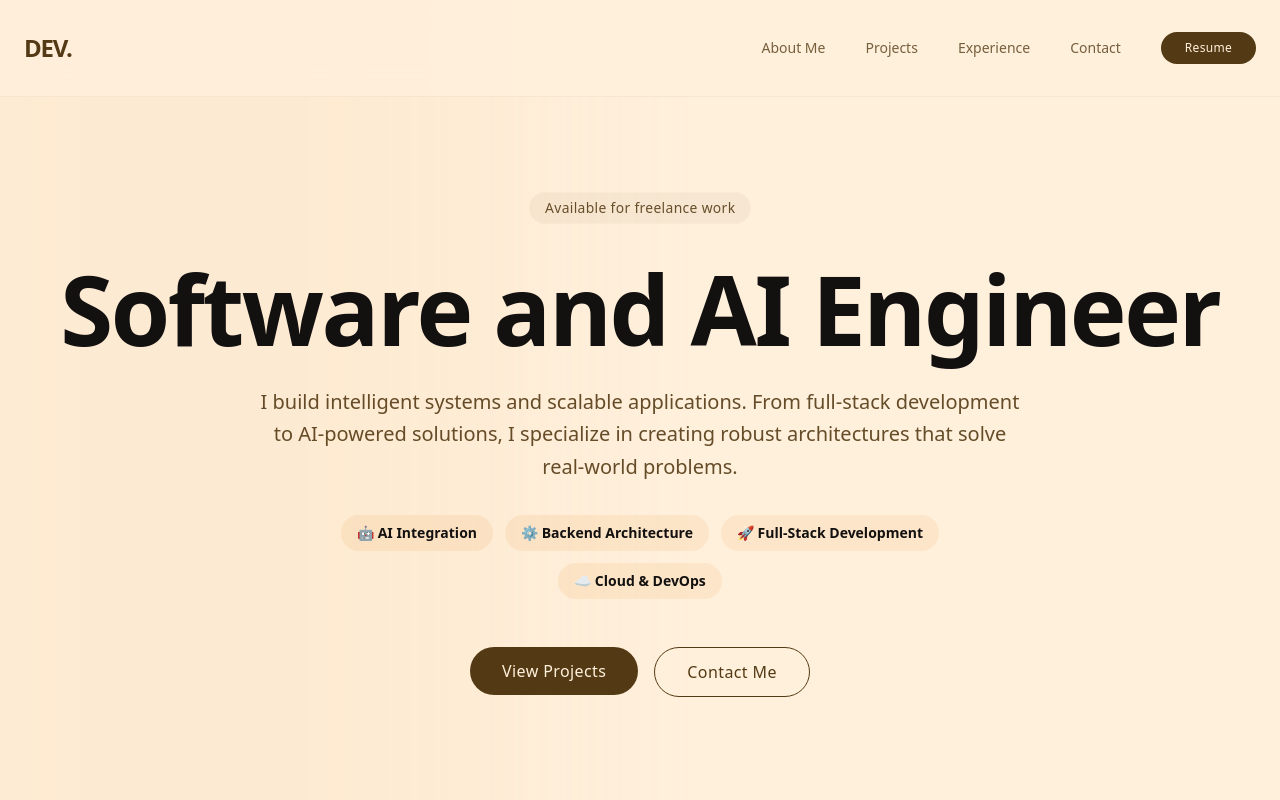
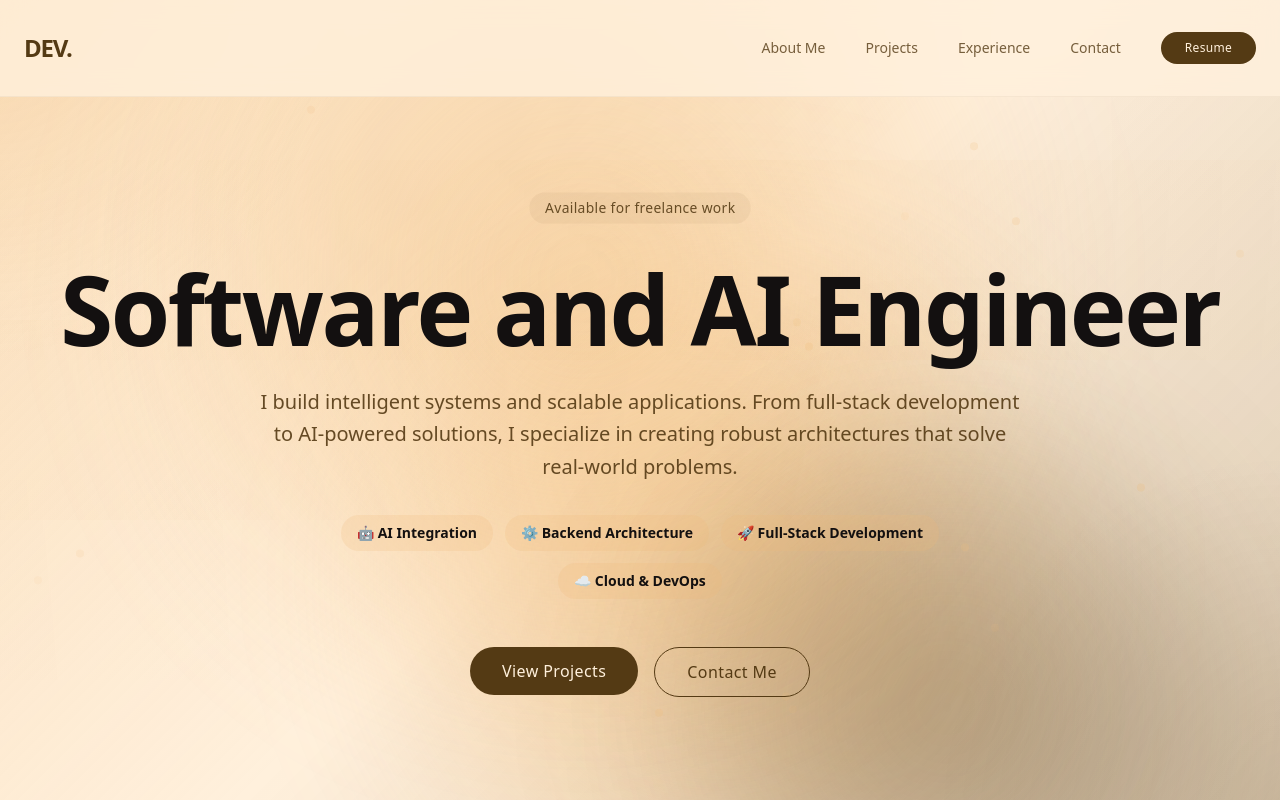
Before and after one commit to Raphala27/my_portfolio, a Next.js app: page / in a window 1280 px wide. Shown: the top 800 px of the page. Built offline with nearby package versions, Linux system fonts and the light colour scheme.

Commit message:
add background effet

```diff
--- a/src/app/page.tsx
+++ b/src/app/page.tsx
@@ -8,9 +8,10 @@ import { HeroBackground } from "@/components/ui/HeroBackground";
 
 export default function Home() {
   return (
-    <main className="min-h-screen selection:bg-chic-accent selection:text-chic-brown relative overflow-hidden">
+    <>
+      <HeroBackground />
+      <main className="min-h-screen selection:bg-chic-accent selection:text-chic-brown relative z-10 overflow-hidden">
         <Navbar />
-      <HeroBackground />
 
         {/* Hero Section */}
         <section className="container mx-auto px-6 py-32 md:py-48 flex flex-col items-center text-center relative z-10">
@@ -67,7 +68,7 @@ export default function Home() {
         </section>
 
         {/* About Section */}
-      <section id="about" className="container mx-auto px-6 py-24">
+        <section id="about" className="container mx-auto px-6 py-24 relative z-10">
           <ScrollReveal>
             <div className="grid md:grid-cols-2 gap-16 items-center">
               <div className="relative group">
@@ -124,7 +125,7 @@ export default function Home() {
         </section>
 
         {/* Projects Section */}
-      <section id="projects" className="bg-white/30 backdrop-blur-md border-y border-white/20 py-24">
+        <section id="projects" className="py-24 relative z-10">
           <div className="container mx-auto px-6">
             <ScrollReveal width="100%">
               <div className="flex items-center justify-between mb-16">
@@ -264,7 +265,7 @@ export default function Home() {
         </section>
 
         {/* Experience Section */}
-      <section id="experience" className="container mx-auto px-6 py-24">
+        <section id="experience" className="container mx-auto px-6 py-24 relative z-10">
           <ScrollReveal width="100%">
             <div className="flex items-center justify-center gap-4 mb-16">
               <div className="w-12 h-1 bg-chic-accent rounded-full"></div>
@@ -371,7 +372,7 @@ export default function Home() {
         </section>
 
         {/* Education Section */}
-      <section id="education" className="bg-white/30 backdrop-blur-md border-y border-white/20 py-24">
+        <section id="education" className="py-24 relative z-10">
           <div className="container mx-auto px-6">
             <ScrollReveal width="100%">
               <div className="flex items-center justify-center gap-4 mb-16">
@@ -431,7 +432,7 @@ export default function Home() {
         </section>
 
         {/* Contact Section */}
-      <section id="contact" className="bg-chic-dark text-chic-bg py-24">
+        <section id="contact" className="bg-chic-dark text-chic-bg py-24 relative z-10">
           <div className="container mx-auto px-6 text-center">
             <ScrollReveal width="100%">
               <h2 className="text-3xl md:text-4xl font-bold mb-8">Let's Work Together</h2>
@@ -456,5 +457,6 @@ export default function Home() {
           </div>
         </section>
       </main>
+    </>
   );
 }
--- a/src/components/ui/HeroBackground.tsx
+++ b/src/components/ui/HeroBackground.tsx
@@ -4,10 +4,157 @@ import { motion } from "framer-motion";
 
 export const HeroBackground = () => {
     return (
-        <div className="absolute inset-0 -z-10 overflow-hidden">
-            <div className="absolute top-[-20%] left-[-10%] w-[50%] h-[50%] rounded-full bg-chic-accent/20 blur-[100px] animate-aurora" />
-            <div className="absolute bottom-[-10%] right-[-5%] w-[40%] h-[40%] rounded-full bg-chic-brown/10 blur-[80px] animate-aurora" style={{ animationDelay: "2s" }} />
-            <div className="absolute top-[40%] left-[30%] w-[30%] h-[30%] rounded-full bg-chic-accent/10 blur-[60px] animate-aurora" style={{ animationDelay: "4s" }} />
+        <div className="fixed inset-0 z-[1] overflow-hidden pointer-events-none">
+            {/* Animated wave-like gradient strips */}
+            <motion.div
+                className="absolute inset-0"
+                style={{
+                    background: 'linear-gradient(135deg, rgba(240, 187, 120, 0.3) 0%, transparent 50%, rgba(84, 58, 20, 0.2) 100%)',
+                }}
+                animate={{
+                    backgroundPosition: ['0% 0%', '100% 100%', '0% 0%'],
+                }}
+                transition={{
+                    duration: 20,
+                    repeat: Infinity,
+                    ease: 'linear',
+                }}
+            />
+
+            {/* Large moving orbs with higher opacity */}
+            <motion.div
+                className="absolute top-[10%] left-[10%] w-[600px] h-[600px] rounded-full"
+                style={{
+                    background: 'radial-gradient(circle, rgba(240, 187, 120, 0.6) 0%, rgba(240, 187, 120, 0.3) 40%, transparent 70%)',
+                    filter: 'blur(50px)',
+                }}
+                animate={{
+                    x: [0, 300, 0],
+                    y: [0, 200, 0],
+                    scale: [1, 1.3, 1],
+                }}
+                transition={{
+                    duration: 15,
+                    repeat: Infinity,
+                    ease: 'easeInOut',
+                }}
+            />
+
+            <motion.div
+                className="absolute bottom-[5%] right-[10%] w-[700px] h-[700px] rounded-full"
+                style={{
+                    background: 'radial-gradient(circle, rgba(240, 187, 120, 0.5) 0%, rgba(240, 187, 120, 0.25) 40%, transparent 70%)',
+                    filter: 'blur(50px)',
+                }}
+                animate={{
+                    x: [0, -250, 0],
+                    y: [0, -150, 0],
+                    scale: [1, 1.4, 1],
+                }}
+                transition={{
+                    duration: 18,
+                    repeat: Infinity,
+                    ease: 'easeInOut',
+                }}
+            />
+
+            <motion.div
+                className="absolute top-[50%] left-[50%] w-[500px] h-[500px] rounded-full"
+                style={{
+                    background: 'radial-gradient(circle, rgba(84, 58, 20, 0.4) 0%, rgba(84, 58, 20, 0.2) 40%, transparent 70%)',
+                    filter: 'blur(45px)',
+                    transform: 'translate(-50%, -50%)',
+                }}
+                animate={{
+                    x: [-100, 100, -100],
+                    y: [-100, 100, -100],
+                    scale: [1, 1.5, 1],
+                }}
+                transition={{
+                    duration: 20,
+                    repeat: Infinity,
+                    ease: 'easeInOut',
+                }}
+            />
+
+            {/* Diagonal animated stripes for more visible effect */}
+            {[0, 1, 2, 3, 4].map((i) => (
+                <motion.div
+                    key={i}
+                    className="absolute h-[200px] w-[150%] -left-[25%]"
+                    style={{
+                        top: `${i * 20}%`,
+                        background: 'linear-gradient(90deg, transparent 0%, rgba(240, 187, 120, 0.15) 50%, transparent 100%)',
+                        transform: 'rotate(-15deg)',
+                    }}
+                    animate={{
+                        x: ['-100%', '100%'],
+                        opacity: [0, 0.5, 0],
+                    }}
+                    transition={{
+                        duration: 8 + i * 2,
+                        repeat: Infinity,
+                        ease: 'linear',
+                        delay: i * 1.5,
+                    }}
+                />
+            ))}
+
+            {/* Pulsing corner accents */}
+            <motion.div
+                className="absolute top-0 left-0 w-[400px] h-[400px]"
+                style={{
+                    background: 'radial-gradient(circle at top left, rgba(240, 187, 120, 0.4) 0%, transparent 60%)',
+                }}
+                animate={{
+                    opacity: [0.3, 0.7, 0.3],
+                    scale: [1, 1.2, 1],
+                }}
+                transition={{
+                    duration: 4,
+                    repeat: Infinity,
+                    ease: 'easeInOut',
+                }}
+            />
+
+            <motion.div
+                className="absolute bottom-0 right-0 w-[400px] h-[400px]"
+                style={{
+                    background: 'radial-gradient(circle at bottom right, rgba(84, 58, 20, 0.35) 0%, transparent 60%)',
+                }}
+                animate={{
+                    opacity: [0.3, 0.7, 0.3],
+                    scale: [1, 1.2, 1],
+                }}
+                transition={{
+                    duration: 5,
+                    repeat: Infinity,
+                    ease: 'easeInOut',
+                    delay: 1,
+                }}
+            />
+
+            {/* Floating visible dots */}
+            {Array.from({ length: 20 }).map((_, i) => (
+                <motion.div
+                    key={`dot-${i}`}
+                    className="absolute w-2 h-2 rounded-full bg-chic-accent/40"
+                    style={{
+                        left: `${Math.random() * 100}%`,
+                        top: `${Math.random() * 100}%`,
+                    }}
+                    animate={{
+                        y: [0, -100, 0],
+                        opacity: [0.2, 0.6, 0.2],
+                    }}
+                    transition={{
+                        duration: 5 + Math.random() * 5,
+                        repeat: Infinity,
+                        ease: 'easeInOut',
+                        delay: Math.random() * 3,
+                    }}
+                />
+            ))}
         </div>
     );
 };
```
Lines whose indentation alone changed are shown as unchanged.
